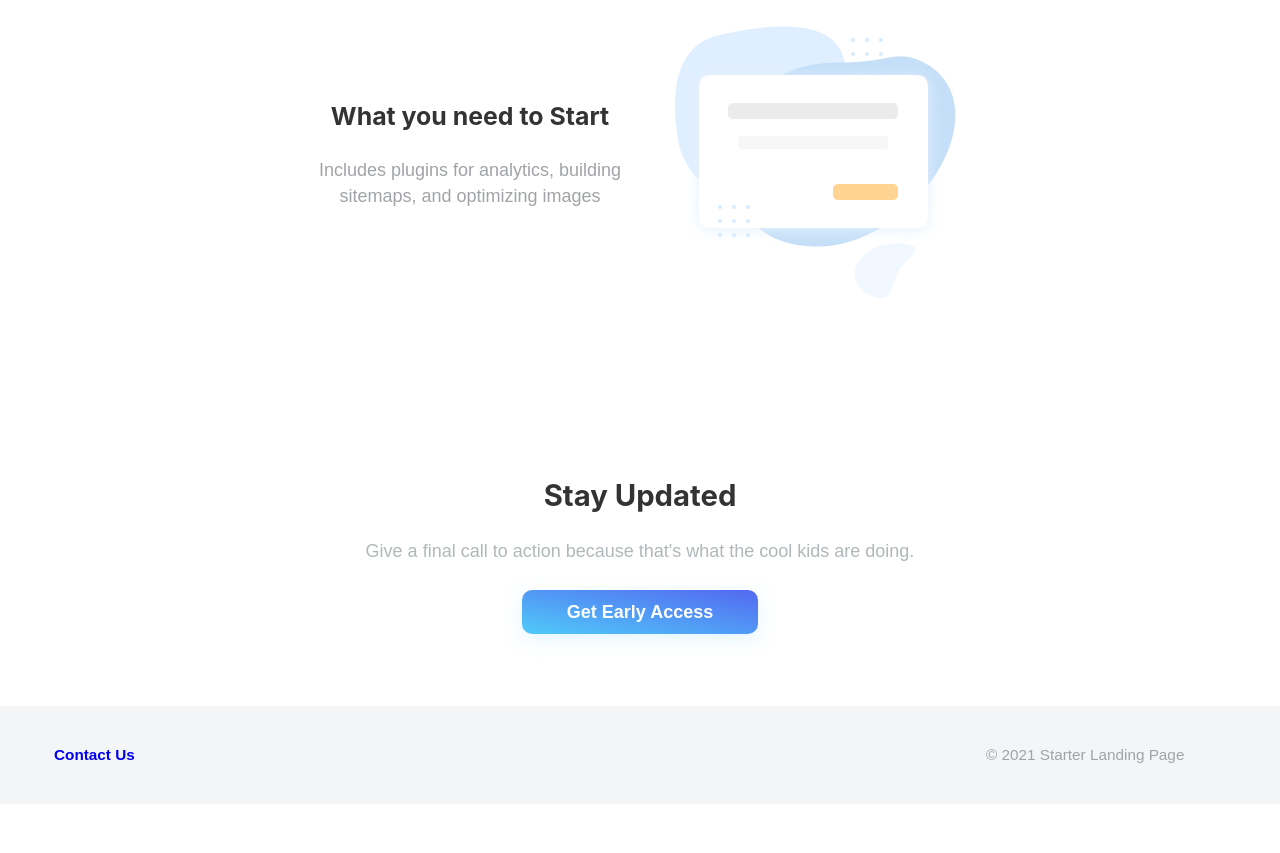
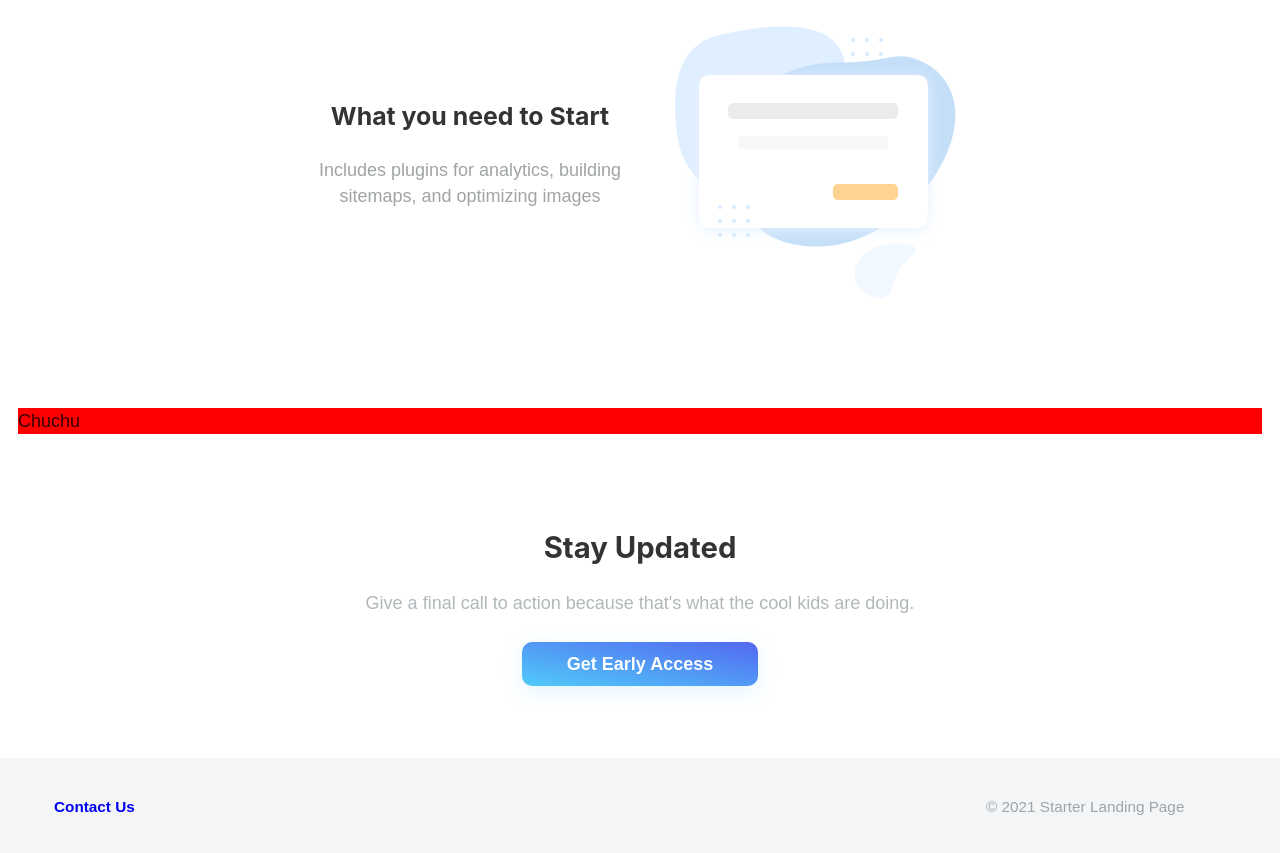
Before and after one commit to taisreis67/landing-page-hildebrando-131, a Gatsby site: page / in a window 1280 px wide. Shown: the part 1134-1987 px from the top of the page. Before the commit the page ends 1938 px from the top, so only its background shows below. Built offline with nearby package versions, Linux system fonts and the light colour scheme; Gatsby itself is replaced by a stand-in of ours.

Commit message:
[ meta ] add styled componet in project.

```diff
--- a/gatsby-config.js
+++ b/gatsby-config.js
@@ -10,6 +10,7 @@ module.exports = {
     `gatsby-transformer-sharp`,
     `gatsby-plugin-sharp`,
     `gatsby-plugin-sitemap`,
+    `gatsby-plugin-styled-components`,
     {
       resolve: `gatsby-plugin-google-analytics`,
       options: {
--- a/package.json
+++ b/package.json
@@ -5,19 +5,22 @@
   "version": "0.1.0",
   "author": "Kyle Gill <kyle.robert.gill@gmail.com>",
   "dependencies": {
+    "babel-plugin-styled-components": "^1.12.0",
     "gatsby": "^2.1.37",
     "gatsby-image": "^2.0.34",
     "gatsby-plugin-google-analytics": "^2.0.17",
     "gatsby-plugin-react-helmet": "^3.0.10",
     "gatsby-plugin-sharp": "^2.0.29",
     "gatsby-plugin-sitemap": "^2.0.10",
+    "gatsby-plugin-styled-components": "^3.10.0",
     "gatsby-source-filesystem": "^2.0.27",
     "gatsby-transformer-sharp": "^2.1.17",
     "prop-types": "^15.7.2",
     "react": "^16.8.4",
     "react-dom": "^16.8.4",
     "react-helmet": "^5.2.0",
-    "sharp": "^0.22.0"
+    "sharp": "^0.22.0",
+    "styled-components": "^5.2.1"
   },
   "devDependencies": {
     "prettier": "^1.16.4"
--- a/src/pages/index.js
+++ b/src/pages/index.js
@@ -1,4 +1,5 @@
 import React from "react"
+import styled from "styled-components"
 
 import Layout from "../components/layout"
 import SEO from "../components/seo"
@@ -6,11 +7,16 @@ import Hero from "../components/hero"
 import Content from "../components/content"
 import CallToAction from "../components/cta"
 
+const Excerpt = styled.p`
+  background-color: red;
+`
+
 const IndexPage = () => (
   <Layout>
     <SEO />
     <Hero />
     <Content />
+    <Excerpt>Chuchu</Excerpt>
     <CallToAction />
   </Layout>
 )
```
Also changed, not shown: 1 other file.
